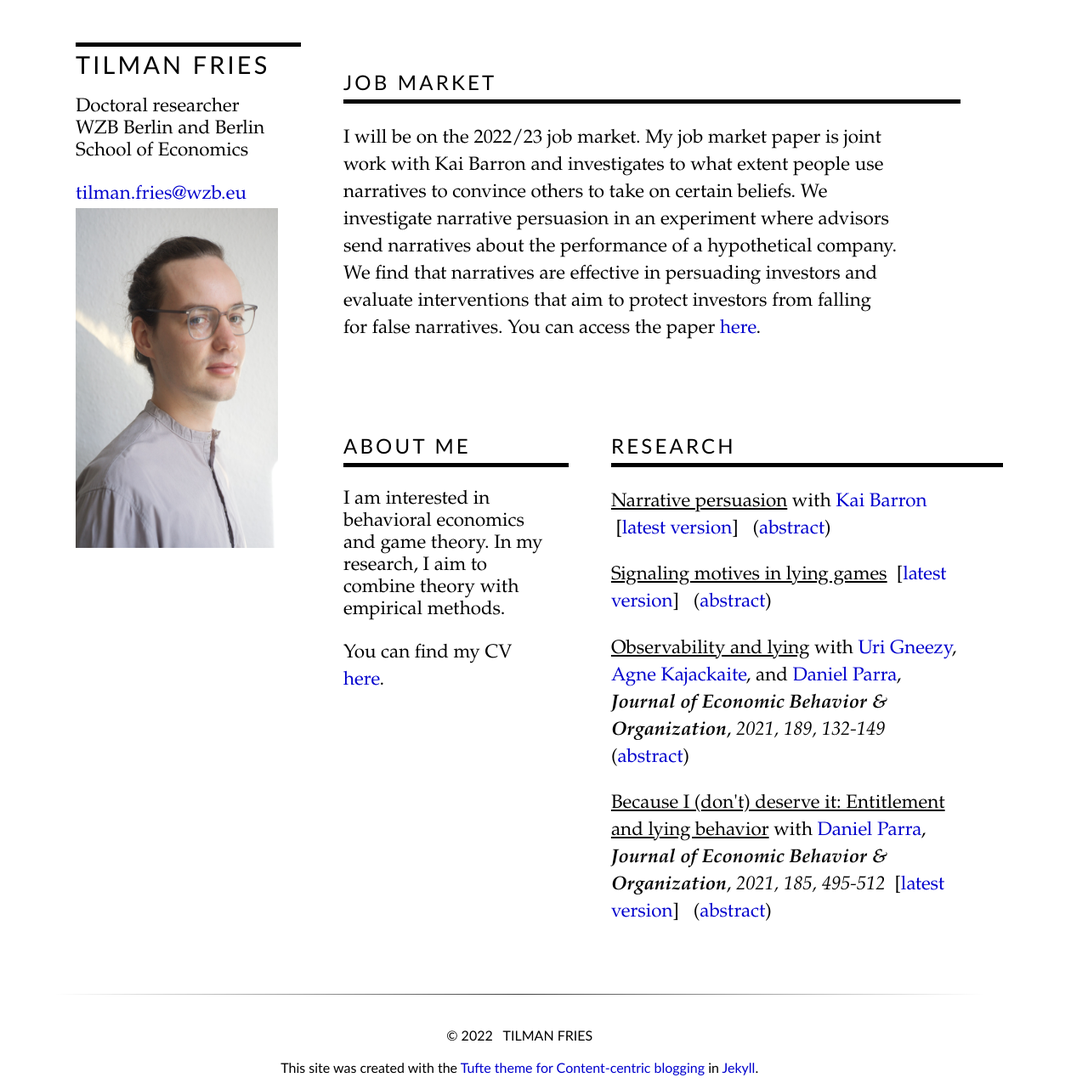
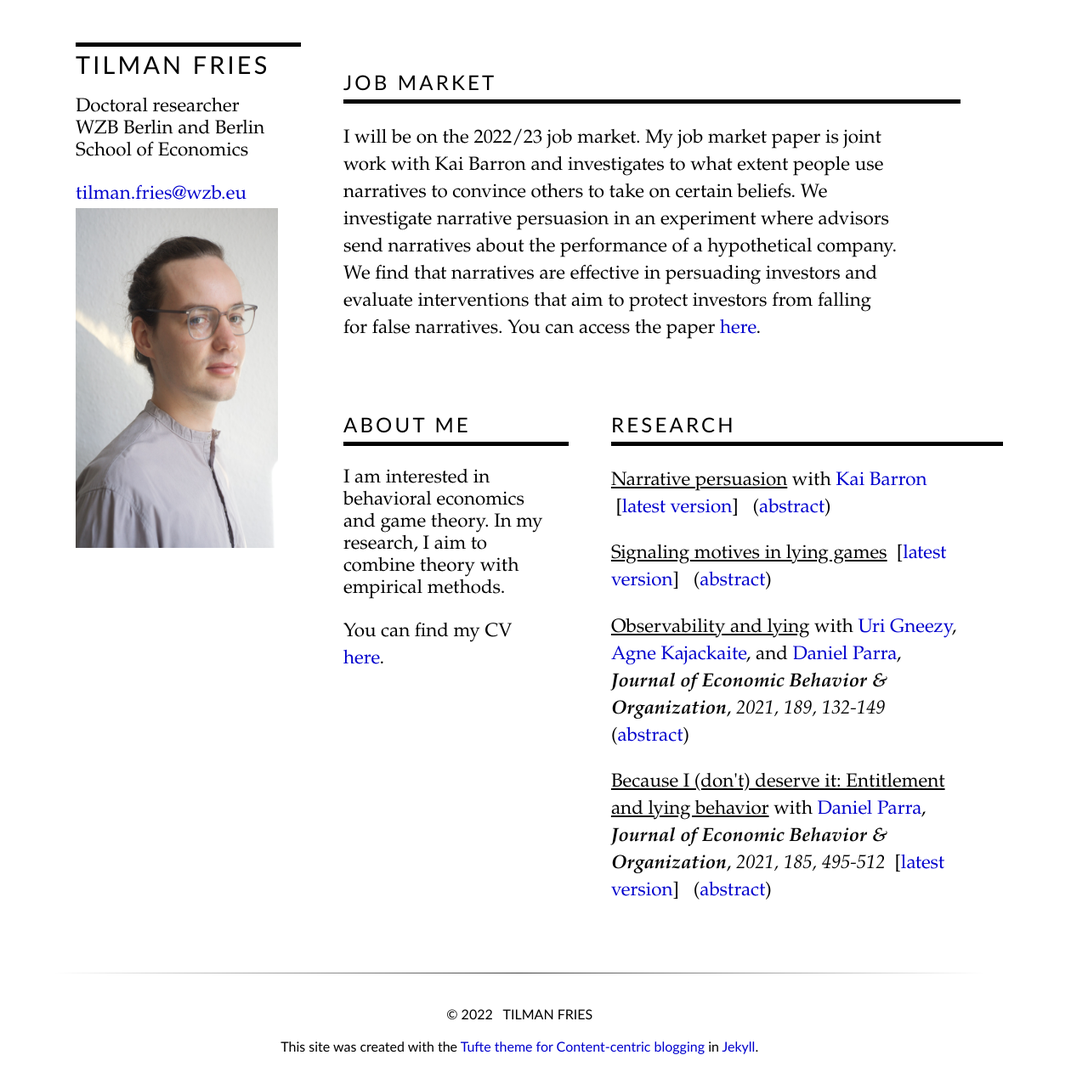
Before and after one commit to tilmanfries/tilmanfries.github.io, a Jekyll site: the page built from index.md, in a window 1280 px wide. Shown: the whole page at 85% size. Built offline with Jekyll 4.4.1, drawn with Linux system fonts in a browser that asks for light colours; after the commit the page ends 1257 px from its top, so only the background shows below that.

Commit message:
layout II

```diff
--- a/_layouts/personal.html
+++ b/_layouts/personal.html
@@ -27,7 +27,6 @@
  </div>
  <div class="column right bottom_border">
    <br style=“line-height:150px;”><br>
-
    <h1 class="content-listing-sub-header sans bottom_border"> Research </h1>
      {% for item in page.projects %}
      <p class="extra_space">
--- a/css/tufte.scss
+++ b/css/tufte.scss
@@ -632,7 +632,10 @@ hr.slender {
 
 .middlelong {
   width: 63%;
-  margin: 25px;
+  margin-top: 25px;
+  margin-left: 25px;
+  margin-right: 25px;
+  margin-bottom: 0px;
 }
 
 .right {
```
